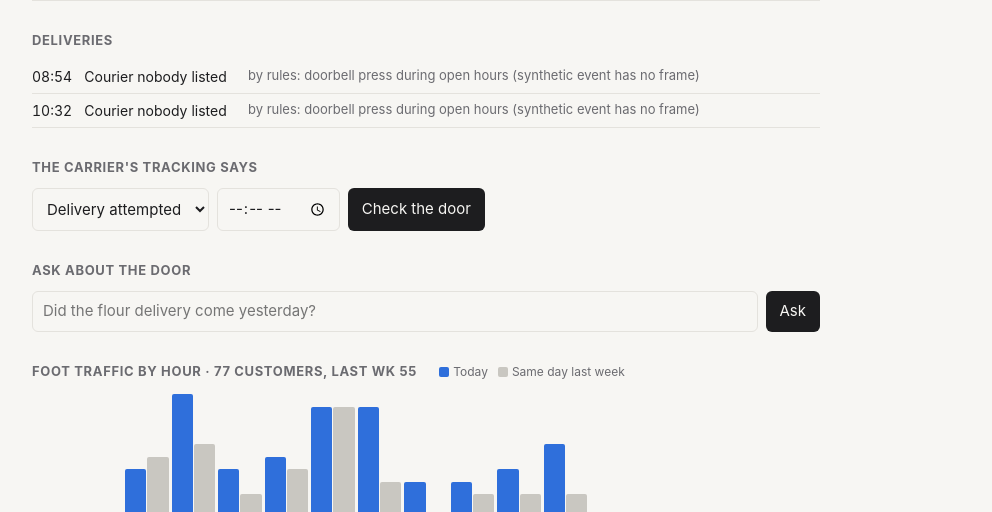
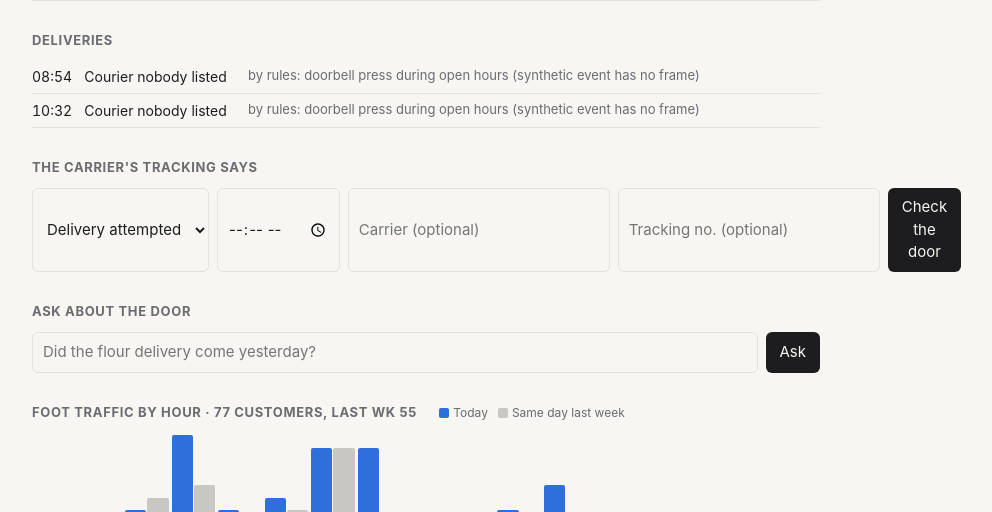
Before and after one commit to danielAsaboro/shopfront, a FastAPI app: page / in a window 1280 px wide. Shown: the part 424-936 px from the top of the page, without its empty margins (214-1206 px from the left). Run offline with FastAPI, Linux system fonts and the light colour scheme.

Commit message:
Dashboard: carry the carrier and tracking number into the dispute pack link
Co-Authored-By: Claude Opus 5.5 (1M context) <noreply@anthropic.com>
Claude-Session: https://claude.ai/code/session_01HrUhX8VauX8ja56dBpHSTN

```diff
--- a/app/main.py
+++ b/app/main.py
@@ -119,7 +119,7 @@ def _claim(value: str | None) -> str:
 
 @app.get("/", response_class=HTMLResponse)
 def dashboard(request: Request, date: str | None = Query(None), attempt: str | None = Query(None),
-              claim: str | None = Query(None)):
+              claim: str | None = Query(None), carrier: str = Query(""), tracking: str = Query("")):
     day = _parse_day(date)
     claim = _claim(claim)
     checked = None
@@ -142,7 +142,7 @@ def dashboard(request: Request, date: str | None = Query(None), attempt: str | N
         "b": b, "peak": peak, "device": getattr(ring, "_device_id", "") or "",
         "request_id": getattr(ring, "last_request_id", None), "r": r, "status_text": STATUS_TEXT,
         "money": _week_money(day), "profile": profile.get(), "frames": frames, "attempt": checked,
-        "claims": CLAIMS, "claim": claim, "received": RECEIVED, "funnel": stats,
+        "claims": CLAIMS, "claim": claim, "carrier": carrier.strip()[:40], "tracking": tracking.strip()[:60], "received": RECEIVED, "funnel": stats,
         "disputable": dispute.DISPUTE,
         "can_ask": classifier.name == "bedrock" or _aws_creds_available(settings.aws_region)})
 
--- a/app/templates/dashboard.html
+++ b/app/templates/dashboard.html
@@ -76,12 +76,14 @@
       <select name="claim" id="claim">{% for k, label in claims.items() %}<option value="{{ k }}" {{ 'selected' if k == claim }}>{{ label }}</option>{% endfor %}</select>
       <label class="sr" for="attempt">at</label>
       <input type="time" name="attempt" id="attempt" value="{{ attempt.attempt[-5:] if attempt else '' }}" required>
+      <input name="carrier" placeholder="Carrier (optional)" value="{{ carrier }}" maxlength="40" aria-label="Carrier">
+      <input name="tracking" placeholder="Tracking no. (optional)" value="{{ tracking }}" maxlength="60" aria-label="Tracking number">
       <button type="submit">Check the door</button>
     </form>
     {% if attempt %}<p class="{{ 'warn' if attempt.outcome in disputable else '' }}" role="status" style="margin-top:8px">{{ attempt.text }}</p>
     {% if attempt.visit and attempt.visit.frame_url %}<p class="thumb"><a href="{{ attempt.visit.frame_url }}"><img src="{{ attempt.visit.frame_url }}" alt="Ring frame at {{ attempt.visit.time }}"></a></p>{% endif %}
     {% if attempt.visit %}<p class="why">by {{ attempt.visit.labelled_by }}: {{ attempt.visit.reason }}{% if attempt.visit.bedrock_request_id %} · Bedrock RequestId {{ attempt.visit.bedrock_request_id }}{% endif %}</p>{% endif %}
-    {% if attempt.outcome in disputable %}<p><a class="primary" href="/dispute?date={{ b.date }}&amp;at={{ attempt.attempt[-5:] }}&amp;claim={{ attempt.claim }}">Build the dispute pack</a></p>{% endif %}{% endif %}
+    {% if attempt.outcome in disputable %}<p><a class="primary" href="/dispute?date={{ b.date }}&amp;at={{ attempt.attempt[-5:] }}&amp;claim={{ attempt.claim }}{% if carrier %}&amp;carrier={{ carrier|urlencode }}{% endif %}{% if tracking %}&amp;tracking={{ tracking|urlencode }}{% endif %}">Build the dispute pack</a></p>{% endif %}{% endif %}
   </section>
 
   <section class="block ask" aria-labelledby="askh">
```
Also changed, not shown: tests/test_receiving_desk.py (+3 -0 lines).
